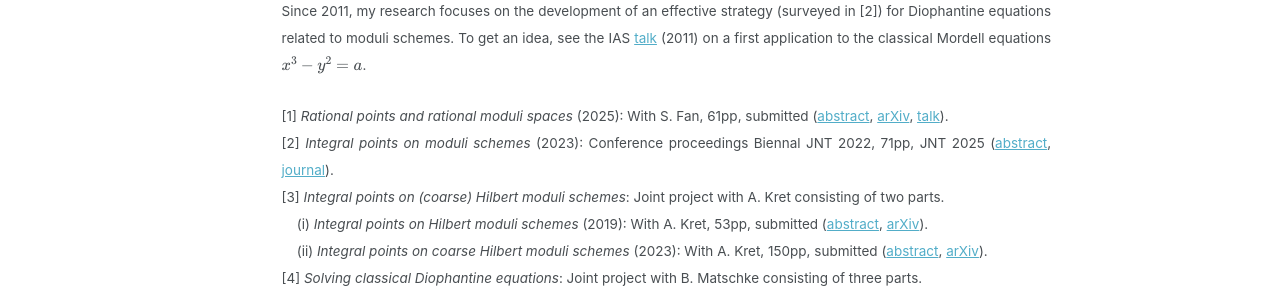
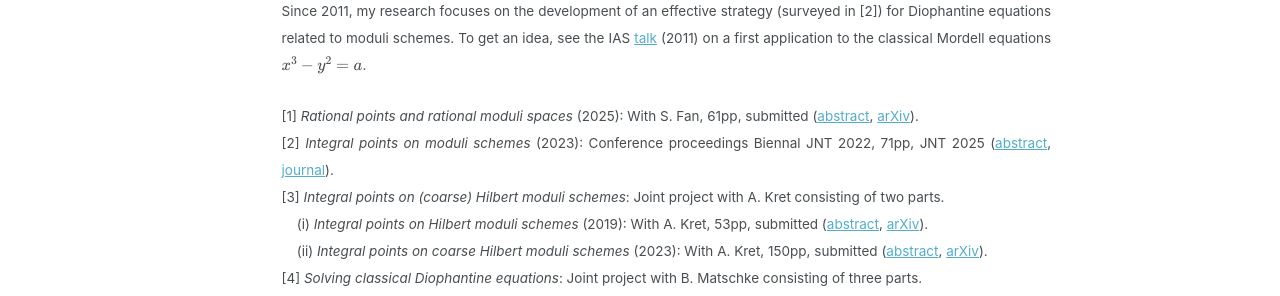
Before and after one commit to rafaelvonkanel/rafaelvonkanel.github.io, a Jekyll site: the page built from _pages/research.md, in a window 1280 px wide and 900 px high. Shown: the part 195-491 px from the top of the window. Built offline with Jekyll 4.4.1, drawn with Linux system fonts in a browser that asks for light colours; a script that is not in the unit is left out.

Commit message:
Update research.md

```diff
--- a/_pages/research.md
+++ b/_pages/research.md
@@ -6,9 +6,9 @@ author_profile: false
 ---
 
 #### Diophantine equations and moduli schemes
-<div style="text-align: justify !important; text-justify: inter-word;" markdown="1"><small>Since 2011, my research focuses on the development of an effective strategy (surveyed in [2]) for Diophantine equations related to moduli schemes. To get an idea, see the IAS [talk](www.ias.edu/video/short/vonkenel) (2011) on a first application to the classical Mordell equations \\(x^3-y^2=a\\).</small>
+<div style="text-align: justify !important; text-justify: inter-word;" markdown="1"><small>Since 2011, my research focuses on the development of an effective strategy (surveyed in [2]) for Diophantine equations related to moduli schemes. To get an idea, see the IAS [talk](https://www.ias.edu/video/short/vonkenel) (2011) on a first application to the classical Mordell equations \\(x^3-y^2=a\\).</small>
 <div style="text-align: justify !important; text-justify: inter-word;" markdown="1"><small>
-[1] *Rational points and rational moduli spaces* (2025): With S. Fan, 61pp, submitted ([abstract](../_research/proj1.md), [arXiv](https://arxiv.org/pdf/2501.17155), [talk](www.ias.edu/video/short/vonkenel)).
+[1] *Rational points and rational moduli spaces* (2025): With S. Fan, 61pp, submitted ([abstract](../_research/proj1.md), [arXiv](https://arxiv.org/pdf/2501.17155)).
 [2] *Integral points on moduli schemes*  (2023): Conference proceedings Biennal JNT 2022, 71pp, JNT 2025 ([abstract](../_research/proj2.md), [journal](https://www.sciencedirect.com/science/article/abs/pii/S0022314X24001744)).
 [3] *Integral points on (coarse) Hilbert moduli schemes*: Joint project with A. Kret consisting of two parts.
 &nbsp;&nbsp;&nbsp; (i) *Integral points on Hilbert moduli schemes* (2019): With A. Kret, 53pp, submitted ([abstract](../_research/proj3.md), [arXiv](https://arxiv.org/abs/1904.03503)).
```
